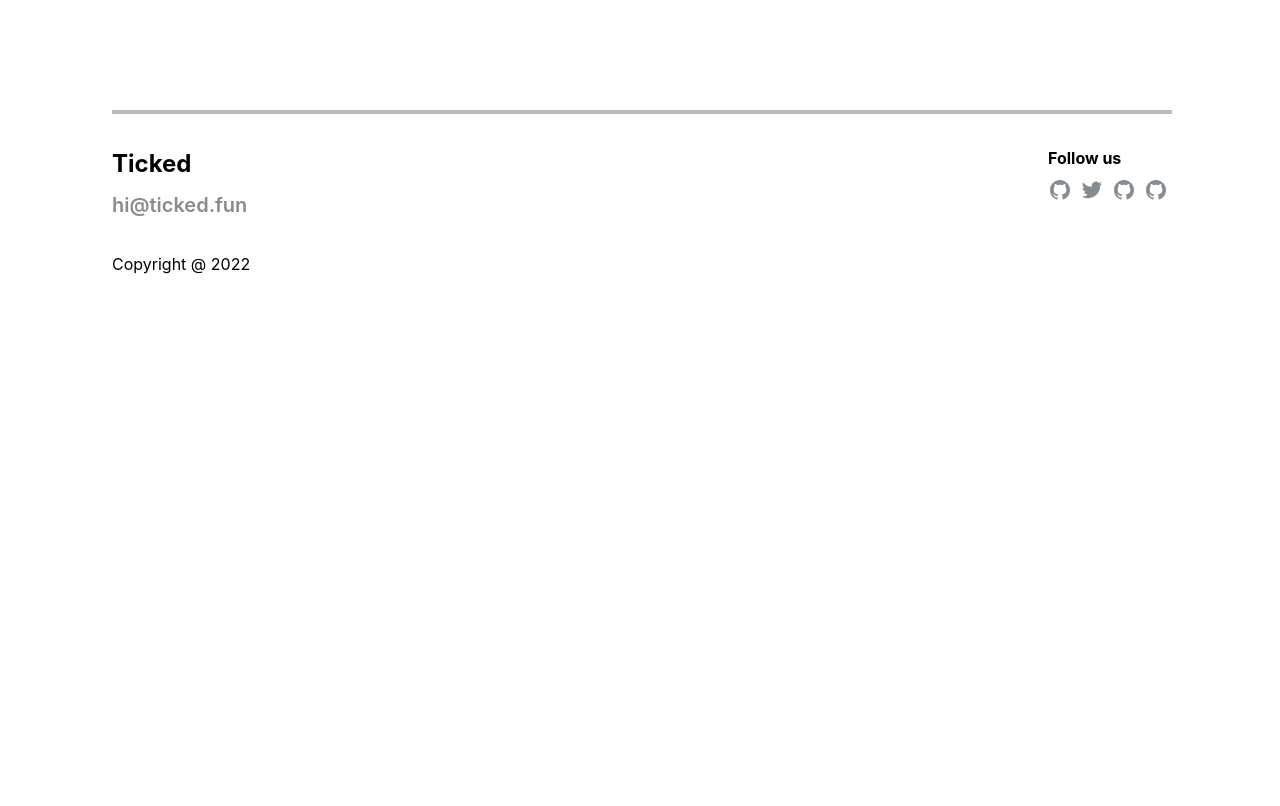
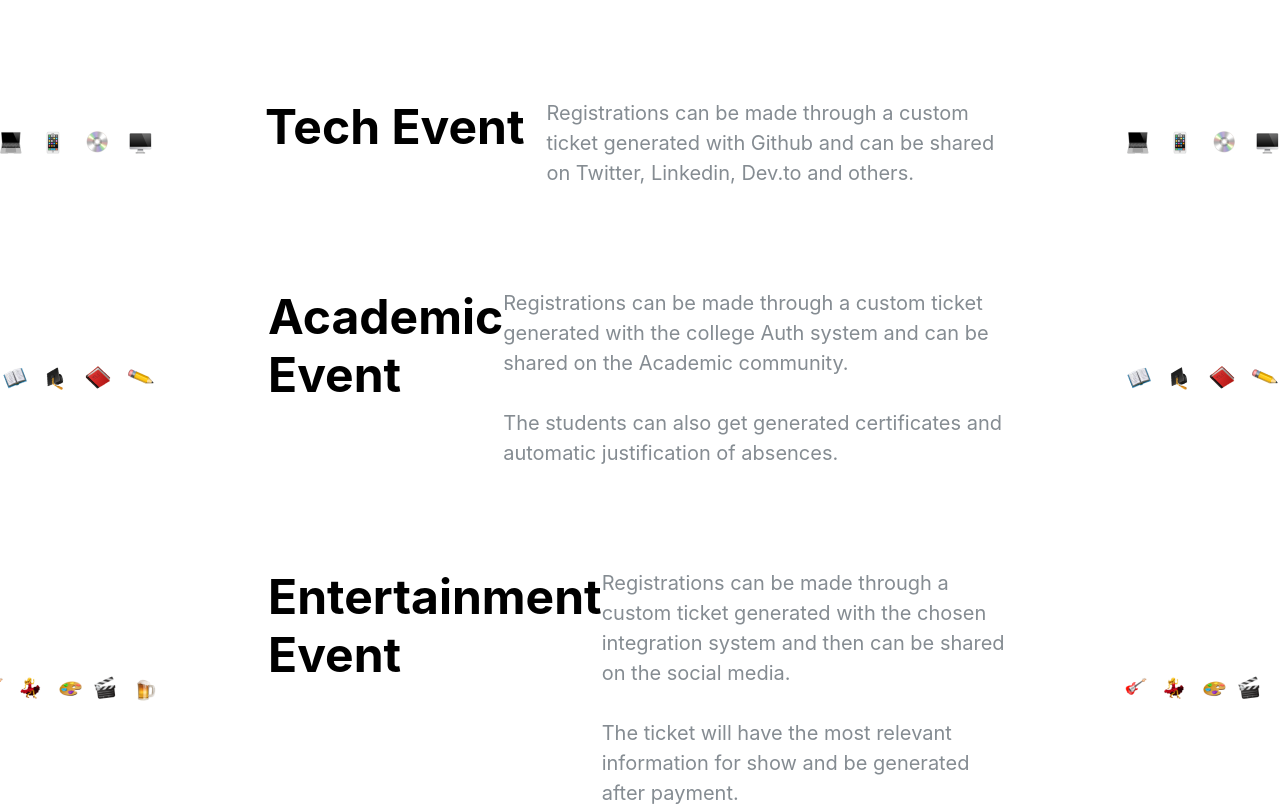
Before and after one commit to joaogomesdev/Ticked, a Next.js app: page /cases in a window 1280 px wide. Shown: the part 664-1470 px from the top of the page. Before the commit the page ends 1034 px from the top, so only its background shows below. Built offline with nearby package versions, Linux system fonts and the light colour scheme; no server answers.

Commit message:
Cases page

```diff
--- a/src/pages/cases.tsx
+++ b/src/pages/cases.tsx
@@ -1,4 +1,11 @@
-import { Flex, Heading, Text, useColorMode, Image } from "@chakra-ui/react";
+import {
+  Flex,
+  Heading,
+  Text,
+  useColorMode,
+  Image,
+  useBreakpointValue,
+} from "@chakra-ui/react";
 import { LandingShell } from "components/LandingShell";
 import React from "react";
 
@@ -6,9 +13,18 @@ interface Props {}
 
 export const Cases = ({}: Props) => {
   const { colorMode } = useColorMode();
+  const isSmallScreen = useBreakpointValue({
+    xs: true,
+    sm: true,
+    md: true,
+    lg: false,
+    xl: false,
+  });
 
   return (
     <LandingShell>
+      <Flex flexDir="column" w="full">
+        {/* Landing */}
         <Flex
           mt={100}
           justifyContent="space-between"
@@ -28,7 +44,9 @@ export const Cases = ({}: Props) => {
               fontSize={24}
               color={colorMode === "light" ? "text.light" : "text.main"}
             >
-            <span style={{ color: "#6558F5", fontWeight: "bold" }}>Ticked</span>{" "}
+              <span style={{ color: "#6558F5", fontWeight: "bold" }}>
+                Ticked
+              </span>{" "}
               <span style={{ color: "#F7C325" }}>
                 is up to all types of events,
               </span>{" "}
@@ -38,7 +56,115 @@ export const Cases = ({}: Props) => {
             </Text>
           </Flex>
 
-        <Image mr="28" src="/cases.svg" alt="" width="" height="" />
+          <Image
+            mr="28"
+            src="/cases.svg"
+            alt=""
+            width=""
+            height=""
+            hidden={isSmallScreen}
+          />
+        </Flex>
+
+        {/* Tech */}
+        <Flex
+          mt={100}
+          justifyContent="space-between"
+          alignItems="center"
+          width="full"
+        >
+          <Image src="/tech02.png" alt="" w="" h="" />
+          <Flex
+            flexDir={["column", "column", "column", "row"]}
+            justify="space-between"
+            w="full"
+            marginX="28"
+          >
+            <Heading fontSize="48" fontWeight="bold" w="full">
+              Tech Event
+            </Heading>
+            <Text
+              maxW="2xl"
+              fontSize={20}
+              color={colorMode === "light" ? "text.light" : "text.main"}
+            >
+              Registrations can be made through a custom ticket generated with
+              Github and can be shared on Twitter, Linkedin, Dev.to and others.
+            </Text>
+          </Flex>
+
+          <Image src="/tech02.png" alt="" w="" h="" />
+        </Flex>
+
+        {/* Academic */}
+        <Flex
+          mt={100}
+          justifyContent="space-between"
+          alignItems="center"
+          width="full"
+        >
+          <Image src="/academy01.png" alt="" w="" h="" />
+          <Flex
+            flexDir={["column", "column", "column", "row"]}
+            justify="space-between"
+            w="full"
+            marginX={["28", "28"]}
+          >
+            <Heading fontSize="48" fontWeight="bold" maxW="xs">
+              Academic Event
+            </Heading>
+            <Text
+              maxW="lg"
+              fontSize={20}
+              color={colorMode === "light" ? "text.light" : "text.main"}
+            >
+              Registrations can be made through a custom ticket generated with
+              the college Auth system and can be shared on the Academic
+              community.
+              <br />
+              <br />
+              The students can also get generated certificates and automatic
+              justification of absences.
+            </Text>
+          </Flex>
+
+          <Image src="/academy02.png" alt="" w="" h="" />
+        </Flex>
+
+        {/* Entertainment */}
+        <Flex
+          mt={100}
+          justifyContent="space-between"
+          alignItems="center"
+          width="full"
+        >
+          <Image justifySelf="flex-end" src="/enter01.png" alt="" w="" h="" />
+          <Flex
+            flexDir={["column", "column", "column", "row"]}
+            justify="space-between"
+            w="full"
+            marginX="28"
+          >
+            <Heading fontSize="48" fontWeight="bold" w="full">
+              Entertainment Event
+            </Heading>
+            <Text
+              maxW="2xl"
+              fontSize={20}
+              color={colorMode === "light" ? "text.light" : "text.main"}
+            >
+              Registrations can be made through a custom ticket generated with
+              the chosen integration system and then can be shared on the social
+              media.
+              <br />
+              <br />
+              The ticket will have the most relevant information for show and be
+              generated after payment.
+            </Text>
+          </Flex>
+
+          <Image src="/enter02.png" alt="" w="" h="" />
+        </Flex>
       </Flex>
     </LandingShell>
   );
```
Also changed, not shown: public/academy02.png (renamed from public/acadamy02.png). Lines whose indentation alone changed are shown as unchanged.
